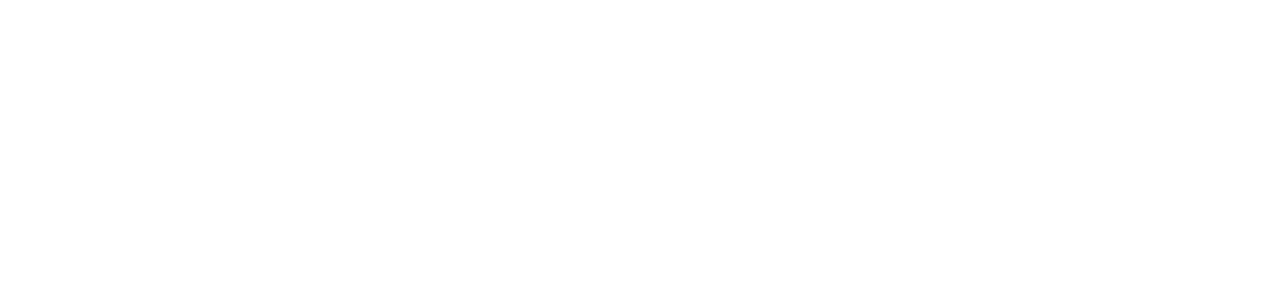
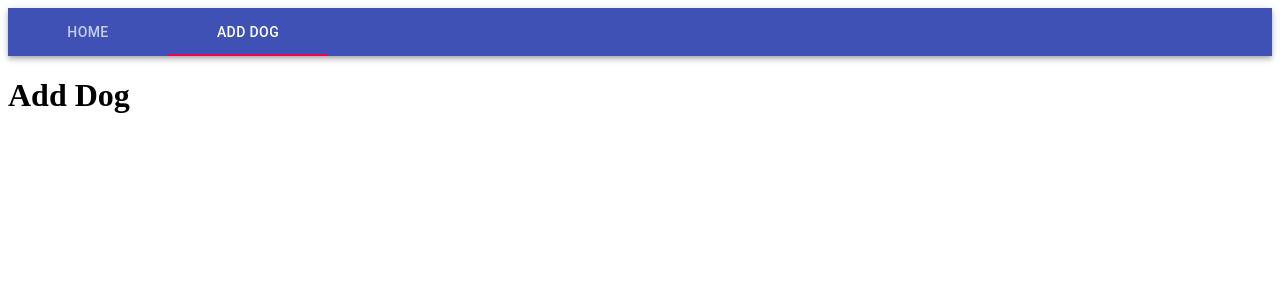
Before and after one commit to Stolarskis/dog-app, a React (Create React App) app in the folder client/: page /addDog in a window 1280 px wide. Shown: the top 300 px of the page. Built offline with nearby package versions, Linux system fonts and the light colour scheme.

Commit message:
added tabs that route to home page and addDog page

```diff
--- a/client/src/components/Dog.js
+++ b/client/src/components/Dog.js
@@ -24,6 +24,7 @@
 });
 
 const Dog = ({ dogInfo, deleteDog }) => {
+  console.log(dogInfo);
   const classes = useStyles();
 
   /**
--- a/client/src/components/Dogs.js
+++ b/client/src/components/Dogs.js
@@ -4,9 +4,6 @@
 import Grid from "@material-ui/core/Grid";
 
 const useStyles = makeStyles(theme => ({
-  root: {
-    flexGrow: 1
-  },
   paper: {
     height: 140,
     width: 100
@@ -61,11 +58,4 @@
   );
 };
 
-function fetchAllDogs(setDogs) {
-  fetch("http://localhost:9000/dog/all", { mode: "cors" })
-    .then(res => res.json())
-    .then(res => {
-      return res.body;
-    });
-}
 export default Dogs;
--- /dev/null
+++ b/client/src/components/PageTabs.js
@@ -0,0 +1,48 @@
+import React from "react";
+import { makeStyles } from "@material-ui/core/styles";
+import AppBar from "@material-ui/core/AppBar";
+import Tabs from "@material-ui/core/Tabs";
+import Tab from "@material-ui/core/Tab";
+import { useHistory } from "react-router-dom";
+
+const useStyles = makeStyles(theme => ({
+  root: {
+    flexGrow: 1,
+    backgroundColor: theme.palette.background.paper
+  }
+}));
+
+export default function PageTabs({ tabNumber }) {
+  console.log(tabNumber);
+  const classes = useStyles();
+  const [value, setValue] = React.useState(tabNumber);
+  const history = useHistory();
+
+  const handleChange = (event, newValue) => {
+    setValue(newValue);
+    console.log(newValue);
+  };
+
+  return (
+    <div className={classes.root}>
+      <AppBar position="static">
+        <Tabs value={value} onChange={handleChange} aria-label="Dog App Tabs">
+          <Tab
+            label="Home"
+            key="HomeTab"
+            onClick={() => {
+              history.push("/");
+            }}
+          />
+          <Tab
+            label="Add Dog"
+            key="AddDogTab"
+            onClick={() => {
+              history.push("/addDog");
+            }}
+          ></Tab>
+        </Tabs>
+      </AppBar>
+    </div>
+  );
+}
--- a/client/src/index.js
+++ b/client/src/index.js
@@ -2,6 +2,8 @@
 import ReactDOM from "react-dom";
 import App from "./pages/App";
 import Contact from "./pages/Contact";
+import AddDog from "./pages/AddDog";
+import EditDog from "./pages/EditDog";
 import { Route, Link, BrowserRouter as Router } from "react-router-dom";
 
 const routing = (
@@ -9,6 +11,8 @@
     <div>
       <Route exact path="/" component={App} />
       <Route path="/contact" component={Contact} />
+      <Route path="/editDog/:id" component={EditDog} />
+      <Route path="/addDog" component={AddDog} />
     </div>
   </Router>
 );
--- a/client/src/pages/AddDog.js
+++ b/client/src/pages/AddDog.js
@@ -0,0 +1,13 @@
+import React from "react";
+import PageTabs from "../components/PageTabs";
+
+const AddDog = () => {
+  return (
+    <div>
+      <PageTabs tabNumber={1} />
+      <h1>Add Dog</h1>
+    </div>
+  );
+};
+
+export default AddDog;
--- a/client/src/pages/App.js
+++ b/client/src/pages/App.js
@@ -1,5 +1,6 @@
 import React, { Component } from "react";
 import Dogs from "../components/Dogs";
+import Tabs from "../components/PageTabs.js";
 
 class App extends Component {
   constructor(props) {
@@ -9,6 +10,7 @@
   render() {
     return (
       <div className="App">
+        <Tabs tabNumber={0} />
         <Dogs />
       </div>
     );
--- a/client/src/pages/EditDog.js
+++ b/client/src/pages/EditDog.js
@@ -0,0 +1,11 @@
+import React from "react";
+
+const EditDog = () => {
+  return (
+    <div>
+      <h1>Edit Dog</h1>
+    </div>
+  );
+};
+
+export default EditDog;
```
Also changed, not shown: client/src/components/DogTable.js (added), 1 other file (tests, documents, lock files or other folders).
